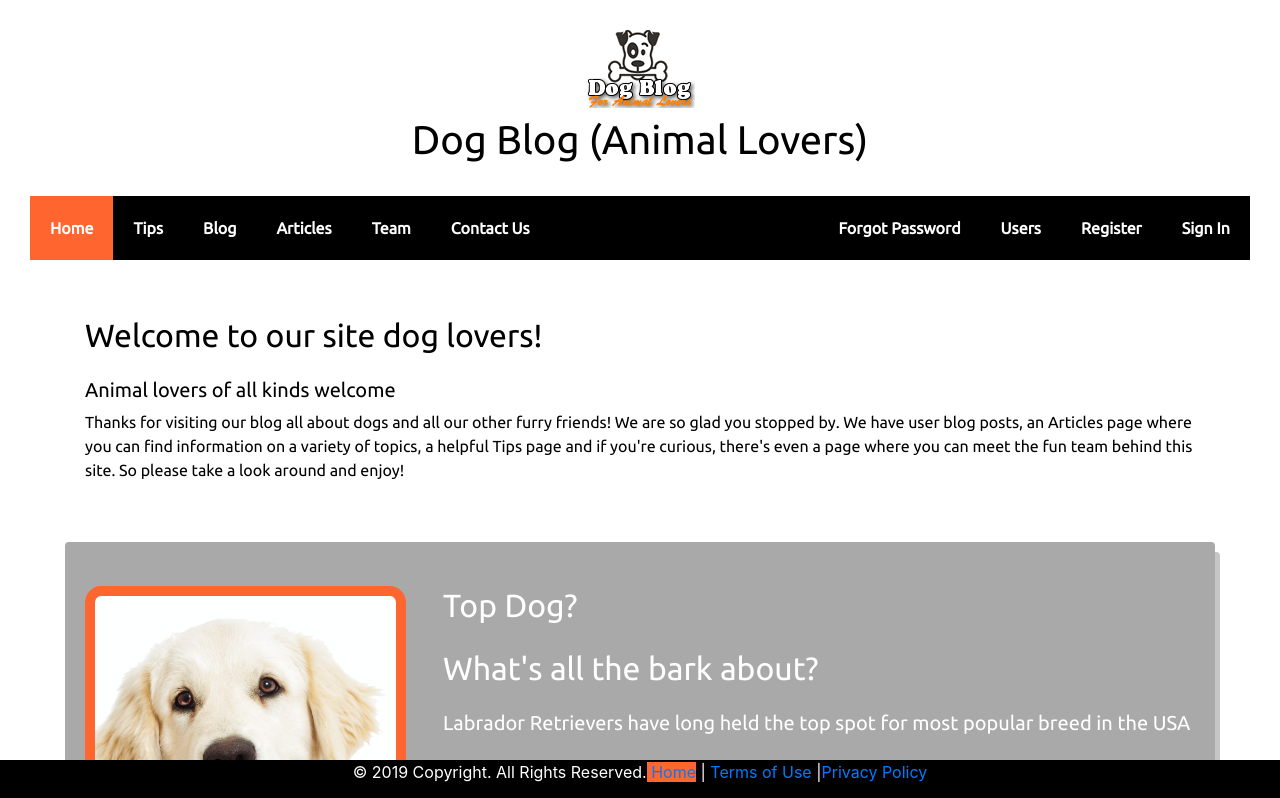
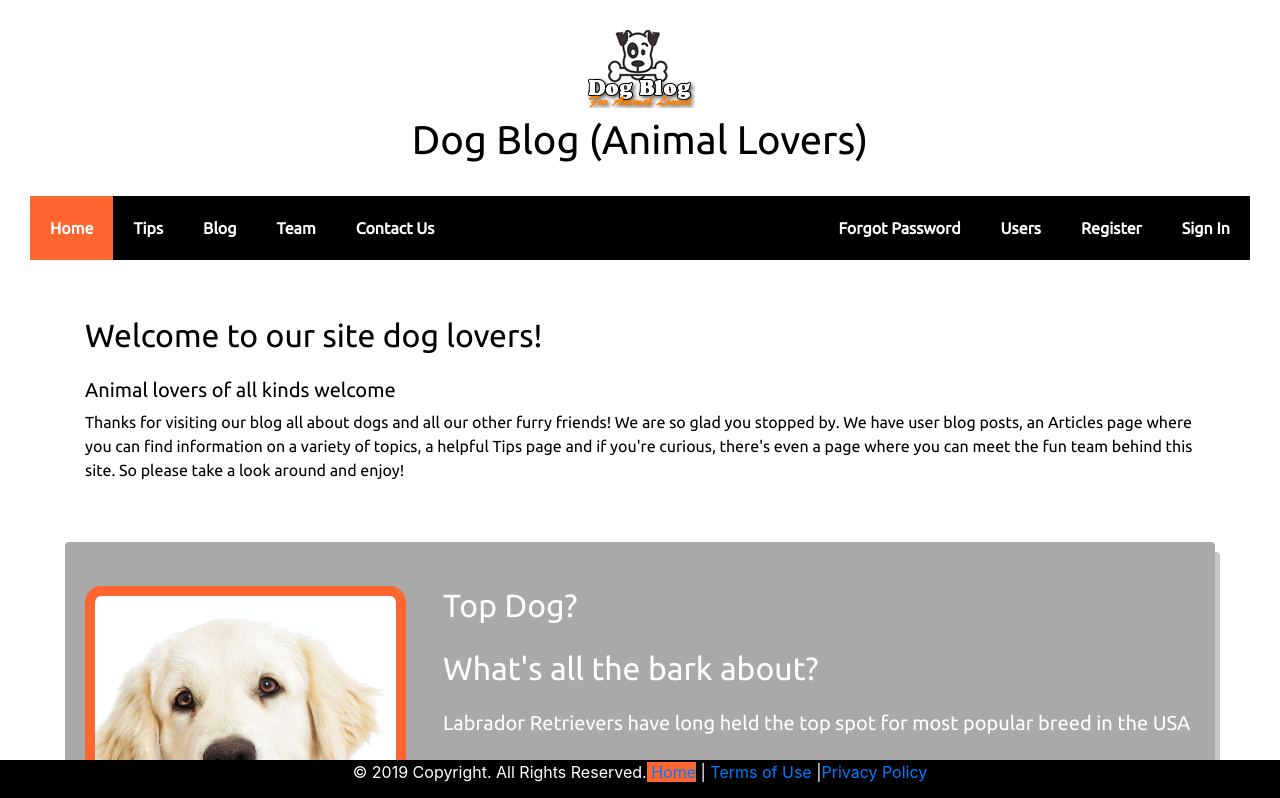
Before and after one commit to Woz-U-Group-Projects/team-asgard, a React (Create React App) app in the folder client-react/: page / in a window 1280 px wide. Shown: the top 798 px of the page. Built offline with nearby package versions, Linux system fonts and the light colour scheme.

Commit message:
removed articles

```diff
--- a/client-react/src/Main.js
+++ b/client-react/src/Main.js
@@ -7,7 +7,7 @@ import {
 import Home from "./Home";
 import doglogo from "./img/doglogo.png";
 import Blog from "./Blog";
-import Article from "./Article";
+//import Article from "./Article";
 import Register from "./Register";
 import Login from "./Login";
 import Forgotpass from "./Forgotpass";
@@ -33,7 +33,7 @@ class Main extends Component {
 
 
             <li><NavLink to="/blog">Blog</NavLink></li>
-            <li><NavLink to="/article">Articles</NavLink></li>
+            {/* <li><NavLink to="/article">Articles</NavLink></li> */}
             <li><NavLink to="/team">Team</NavLink></li>
             <li><NavLink to="/contact">Contact Us</NavLink></li>
             <span>
@@ -52,7 +52,7 @@ class Main extends Component {
             <Route path="/forgotpass" component={Forgotpass}/>
             <Route path="/users" component={Users}/>
             <Route path="/blog" component={Blog}/>
-            <Route path="/article" component={Article}/>
+            {/* <Route path="/article" component={Article}/> */}
             <Route path="/team" component={Team}/>
             <Route path="/contact" component={Contact}/>
             <Route path="/login" component={Login}/>
```
